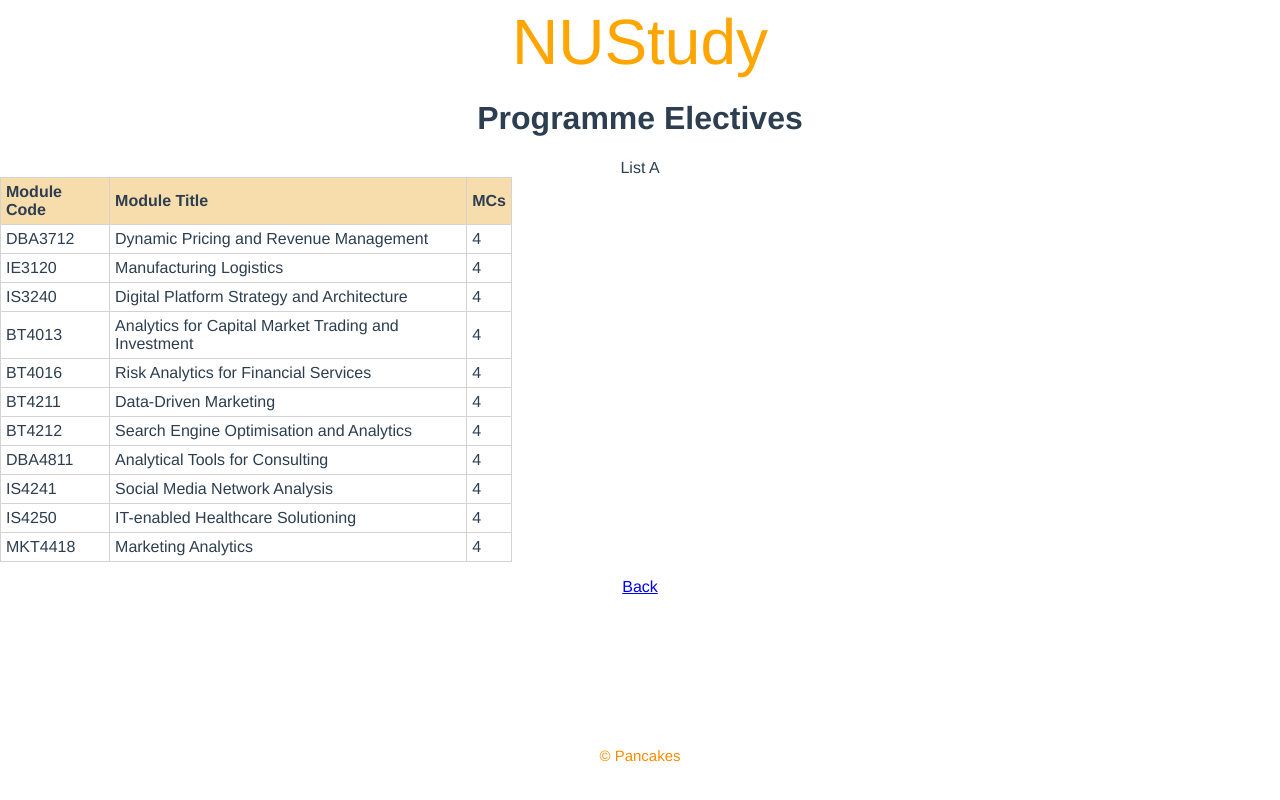
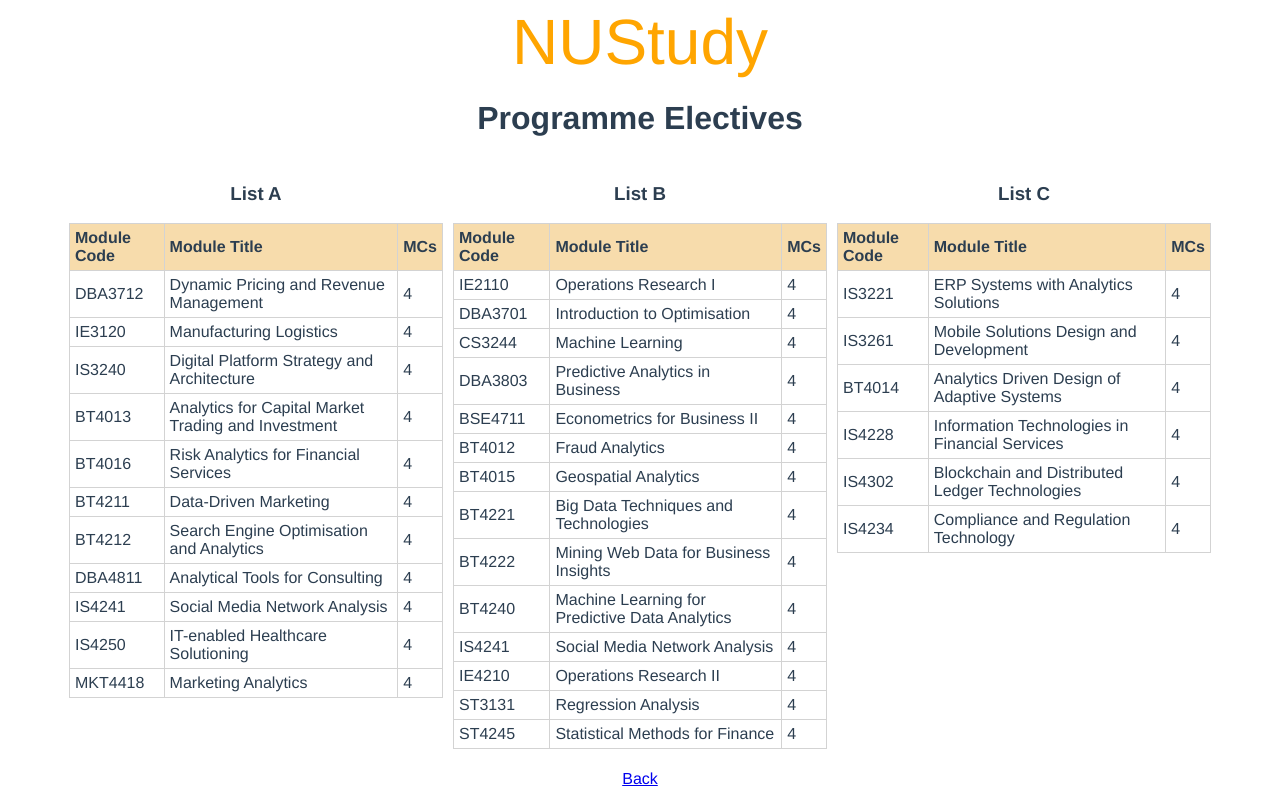
Before and after one commit to hongquan97/project_pancakes, a Vue app: page /PE in a window 1280 px wide. Shown: the top 800 px of the page. Built offline with nearby package versions, Linux system fonts and the light colour scheme.

Commit message:
External Pages

```diff
--- a/package.json
+++ b/package.json
@@ -11,7 +11,9 @@
     "core-js": "^3.6.4",
     "easy-circular-progress": "^1.0.4",
     "vue": "^2.6.11",
-    "vue-router": "^3.1.5"
+    "vue-router": "^3.1.5",
+    "vuex": "^3.1.2",
+    "vuex-persistedstate": "^2.7.1"
   },
   "devDependencies": {
     "@vue/cli-plugin-babel": "~4.2.0",
--- a/src/components/CompletedBox.vue
+++ b/src/components/CompletedBox.vue
@@ -10,7 +10,7 @@
       <CoreMods @changeC= "addLenC($event)" @removeC = "removeC($event)"
       v-bind:Module="Module" :com_c="com_c"></CoreMods>
 
-      <PE @changeP= "addLenP($event)" @removeP = "removeP($event)"
+      <PE @changeP= "addLenP($event)" @removeP = "removeP($event)"  @goToUE= "addModule"
       v-bind:Module="Module" :com_p="com_p"></PE>
 
       <UE @changeU= "addLenU($event)" @removeU = "removeU($event)"
--- a/src/components/CoreMods.vue
+++ b/src/components/CoreMods.vue
@@ -1,6 +1,7 @@
 <template>
 <div id="CM">
     <b>Core Modules</b><br>
+    {{updateModules()}}
     <div v-if="Module">{{checkModule()}}</div>
     <div v-for="(cm,index) in com_c" :cm = "cm" :key="index">
     {{cm}}   <button v-on:click="remove(cm)"> x </button></div>
@@ -20,7 +21,8 @@ export default {
         "BT4101"],
         CM: "",
         added_module: "",
-        lenC: 0
+        lenC: 0,
+        CompletedCore: this.$store.getters.getModules
     }
   },
   methods: {
@@ -42,6 +44,16 @@ export default {
       this.lenC = this.com_c.length;
       this.$emit('changeC', this.lenC);
       this.$store.dispatch("removeModule", x);
+    },
+
+    updateModules(){
+      if(this.com_c.length==0){
+        if(this.CompletedCore.length != 0){
+          this.com_c = this.CompletedCore;
+          this.lenC = this.com_c.length;
+          this.$emit('changeC', this.lenC);
+        }
+      }
     }
   }
 }
--- a/src/components/CourseSelection.vue
+++ b/src/components/CourseSelection.vue
@@ -4,13 +4,14 @@
     <select required v-model="major">
       <optgroup label="Degree Type">
         <option value="" disabled selected hidden>Please select your course of study</option>
-        <option value="Business Analytics">Business Analytics</option>
-        <option value="Business Analytics (Financial Analytics Specialisation)">
+        <option value="BA">Business Analytics</option>
+        <option value="BA-FS">
         Business Analytics (Financial Analytics Specialisation)</option>
-        <option value="Business Analytics (Marketing Analytics Specialisation)">
+        <option value="BA-MS">
         Business Analytics (Marketing Analytics Specialisation)</option>
       </optgroup>
     </select>
+    {{addSpecialisation()}}
     <br>
     <CompletedBox :Modules="Core"></CompletedBox>
   </div>
@@ -24,12 +25,14 @@ export default {
   },
   data() {
     return {
-      major: "",
-      Core: ["CS1010S", "BT1101", "IS1103", "EC1301", "MA1101R", "MA1311", "MA1521", "MA1102R", "MKT1705X", "CS2030", "CS2040",
-    "BT2101", "BT2102", "IS2101", "ST2334", "BT3103", "BT3102", "IS3103", "BT4101", "BT4103", "IS4010"],
-      PE: []
+      major: ""
     }
-  }
+  },
+  methods:{
+    addSpecialisation: function(){
+      this.$store.dispatch("addSpec", this.major);
+    }
+    }
 }
 </script>
 
--- a/src/components/ExternalWebpage_Core.vue
+++ b/src/components/ExternalWebpage_Core.vue
@@ -11,7 +11,7 @@
         </tr>
 
         <tr v-for="mod in courseList" :key="mod.modCode"
-        v-bind:style="(CompletedCore.indexOf(mod.modCode) != -1) ? 'opacity:0.5;': 'opacity:1;'">
+        v-bind:style="CompletedCore.includes(mod.modCode) ? 'opacity:0.5;': 'opacity:1;'">
           <td>{{mod.modCode}}</td>
           <td>{{mod.modTitle}}</td>
           <td>{{mod.MCs}}</td>
@@ -154,6 +154,8 @@ export default {
 table {
   border-collapse: collapse;
   width: 40%;
+  margin-left:auto;
+  margin-right:auto;
 }
 
 th {
--- a/src/components/ExternalWebpage_PE.vue
+++ b/src/components/ExternalWebpage_PE.vue
@@ -1,22 +1,51 @@
 <template>
   <div>
     <h1>Programme Electives</h1>
-
-    <div>  List A
-      <table>
+    <div>
+      <table class = "inline">
+         <h3>List A</h3>
         <tr>
           <th>Module Code</th>
           <th>Module Title</th>
           <th>MCs</th>
         </tr>
 
-        <tr v-for="mod in listA" :key="mod.modCode" v-bind:style="mod.Completed? 'opacity:0.5;': 'opacity:1;'">
+        <tr v-for="mod in listA" :key="mod.modCode"
+         v-bind:style="CompletedA.includes(mod.modCode) ? 'opacity:0.5;': 'opacity:1;'">
+          <td>{{mod.modCode}}</td>
+          <td>{{mod.modTitle}}</td>
+          <td>{{mod.MCs}}</td>
+        </tr>
+      </table><table class = "inline">
+       <h3>List B</h3>
+        <tr>
+          <th>Module Code</th>
+          <th>Module Title</th>
+          <th>MCs</th>
+        </tr>
+
+        <tr v-for="mod in listB" :key="mod.modCode"
+        v-bind:style="CompletedB.includes(mod.modCode) ? 'opacity:0.5;': 'opacity:1;'">
+          <td>{{mod.modCode}}</td>
+          <td>{{mod.modTitle}}</td>
+          <td>{{mod.MCs}}</td>
+        </tr>
+      </table><table class = "inline">
+        <h3>List C</h3>
+        <tr>
+          <th>Module Code</th>
+          <th>Module Title</th>
+          <th>MCs</th>
+        </tr>
+
+        <tr v-for="mod in listC" :key="mod.modCode"
+        v-bind:style="CompletedC.includes(mod.modCode) ? 'opacity:0.5;': 'opacity:1;'" >
           <td>{{mod.modCode}}</td>
           <td>{{mod.modTitle}}</td>
           <td>{{mod.MCs}}</td>
         </tr>
       </table>
-    </div>
+  </div>
     <p>
       <a :href="$router.resolve(to='/').href">Back</a>
     </p>
@@ -32,83 +61,74 @@ export default {
   },
   data() {
     return {
-      CompletedPe:[],
+      CompletedA: this.$store.getters.getlistA,
+      CompletedB: this.$store.getters.getlistB,
+      CompletedC: this.$store.getters.getlistC,
       listA: [
       {
         modCode: "DBA3712",
         modTitle: "Dynamic Pricing and Revenue Management",
         MCs: 4,
-        Completed: false,
         Specialisation: "None"
       },
       {
         modCode: "IE3120",
         modTitle: "Manufacturing Logistics",
         MCs: 4,
-        Completed: false,
         Specialisation: "None"
       },
       {
         modCode: "IS3240",
         modTitle: "Digital Platform Strategy and Architecture",
         MCs: 4,
-        Completed: false,
         Specialisation: "Marketing"
       },
       {
         modCode: "BT4013",
         modTitle: "Analytics for Capital Market Trading and Investment",
         MCs: 4,
-        Completed: false,
         Specialisation: "Financial"
       },
       {
         modCode: "BT4016",
         modTitle: "Risk Analytics for Financial Services",
         MCs: 4,
-        Completed: false,
         Specialisation: "Financial"
       },
       {
         modCode: "BT4211",
         modTitle: "Data-Driven Marketing",
         MCs: 4,
-        Completed: false,
         Specialisation: "Marketing"
       },
       {
         modCode: "BT4212",
         modTitle: "Search Engine Optimisation and Analytics",
         MCs: 4,
-        Completed: false,
         Specialisation: "Marketing"
       },
       {
         modCode: "DBA4811",
         modTitle: "Analytical Tools for Consulting",
         MCs: 4,
-        Completed: false,
         Specialisation: "None"
       },
       {
         modCode: "IS4241",
         modTitle: "Social Media Network Analysis",
         MCs: 4,
-        Completed: false,
         Specialisation: "Marketing"
       },
       {
         modCode: "IS4250",
         modTitle: "IT-enabled Healthcare Solutioning",
         MCs: 4,
-        Completed: false,
         Specialisation: "None"
       },
       {
         modCode: "MKT4418",
         modTitle: "Marketing Analytics",
         MCs: 4,
-        Completed: false,
         Specialisation: "None"
       }],
 
@@ -118,98 +138,84 @@ export default {
         modCode: "IE2110",
         modTitle: "Operations Research I",
         MCs: 4,
-        Completed: false,
         Specialisation: "None"
       },
       {
         modCode: "DBA3701",
         modTitle: "Introduction to Optimisation",
         MCs: 4,
-        Completed: false,
         Specialisation: "None"
       },
       {
         modCode: "CS3244",
         modTitle: "Machine Learning",
         MCs: 4,
-        Completed: false,
         Specialisation: "None"
       },
       {
         modCode: "DBA3803",
         modTitle: "Predictive Analytics in Business",
         MCs: 4,
-        Completed: false,
         Specialisation: "None"
       },
       {
         modCode: "BSE4711",
         modTitle: "Econometrics for Business II",
         MCs: 4,
-        Completed: false,
         Specialisation: "None"
       },
       {
         modCode: "BT4012",
         modTitle: "Fraud Analytics",
         MCs: 4,
-        Completed: false,
         Specialisation: "Financial"
       },
       {
         modCode: "BT4015",
         modTitle: "Geospatial Analytics",
         MCs: 4,
-        Completed: false,
         Specialisation: "Marketing"
       },
       {
         modCode: "BT4221",
         modTitle: "Big Data Techniques and Technologies",
         MCs: 4,
-        Completed: false,
         Specialisation: "Both"
       },
       {
         modCode: "BT4222",
         modTitle: "Mining Web Data for Business Insights",
         MCs: 4,
-        Completed: false,
         Specialisation: "Both"
       },
       {
         modCode: "BT4240",
         modTitle: "Machine Learning for Predictive Data Analytics",
         MCs: 4,
-        Completed: false,
         Specialisation: "None"
       },
       {
         modCode: "IS4241",
         modTitle: "Social Media Network Analysis",
         MCs: 4,
-        Completed: false,
         Specialisation: "Marketing"
       },
       {
         modCode: "IE4210",
         modTitle: "Operations Research II",
         MCs: 4,
-        Completed: false,
         Specialisation: "None"
       },
       {
         modCode: "ST3131",
         modTitle: "Regression Analysis",
         MCs: 4,
-        Completed: false,
         Specialisation: "None"
       },
       {
         modCode: "ST4245",
         modTitle: "Statistical Methods for Finance",
         MCs: 4,
-        Completed: false,
         Specialisation: "None"
       }],
 
@@ -219,69 +225,54 @@ export default {
         modCode: "IS3221",
         modTitle: "ERP Systems with Analytics Solutions",
         MCs: 4,
-        Completed: false,
         Specialisation: "None"
       },
       {
         modCode: "IS3261",
         modTitle: "Mobile Solutions Design and Development",
         MCs: 4,
-        Completed: false,
         Specialisation: "None"
       },
       {
         modCode: "BT4014",
         modTitle: "Analytics Driven Design of Adaptive Systems",
         MCs: 4,
-        Completed: false,
         Specialisation: "Marketing"
       },
       {
         modCode: "IS4228",
         modTitle: "Information Technologies in Financial Services",
         MCs: 4,
-        Completed: false,
         Specialisation: "Financial"
       },
       {
         modCode: "IS4302",
         modTitle: "Blockchain and Distributed Ledger Technologies",
         MCs: 4,
-        Completed: false,
         Specialisation: "Financial"
       },
       { // IS4234 is not in any list on NUS website
         modCode: "IS4234",
         modTitle: "Compliance and Regulation Technology",
         MCs: 4,
-        Completed: false,
         Specialisation: "Financial"
       }]
-    }
-  },
-
-  watch: {
-    PeM: function() {
-      if (this.CompletedPe.indexOf(this.PeM) == -1) {
-        this.CompletedPe.push(this.PeM);
-        var list = this.listA;
-        for (let i = 0; i < list.length; i++) {
-          if (list[i].modCode == this.PeM) {
-            list[i].Completed = true;
-            break;
-          }
-        }
-      }
     }
   }
 }
 </script>
 
 <style scoped>
+.inline {
+  display: inline-block;
+  padding: 5px;
+}
+
 table {
   border-collapse: collapse;
-  width: 40%;
-}
+  width: 30%
+
+  }
 
 th {
   background: #F7DCAC;
@@ -292,8 +283,4 @@ th, td {
   text-align: left;
   padding: 5px;
 }
-
-tr:hover {
-  background-color: #dddddd;
-}
 </style>
--- a/src/components/PE.vue
+++ b/src/components/PE.vue
@@ -1,48 +1,78 @@
 <template>
       <div id="PE">
+        {{updateModules()}}
 
         <b>Programme Electives</b>
         <div v-if="Module">{{checkModule()}}</div>
       <div v-for="(pe,index) in com_p" :pe = "pe" :key="index">
     {{pe}} <button @click="remove(pe)">x</button></div>
-    <!-- <External1 :PeM = "PeM"/>-->
+
       </div>
 
 </template>
 
 <script>
-//import External from './ExternalWebpage_PE.vue'
-
 export default {
   props: {
     Module: String,
     com_p: Array
   },
-  components:{
-    //External1
-  },
   data() {
     return {
-        PE : ["BT4013", "BT4016", "IS4228", "BT4012", "BT4221", "BT4222", "IS4234", "IS4302"],
+        Financial : ["BT4013", "BT4016", "IS4228", "BT4012", "BT4221", "BT4222", "IS4234", "IS4302"],
+        Marketing: ["BT4211", "BT4212", "BT4222", "BT4014", "BT4015", "BT4221", "IS3240", "IS4241"],
+        A: ["DBA3712", "IE3120", "IS3240", "BT4013", "BT4016", "BT4221", "BT4212", "DBA4811", "IS4241", "IS4250", "MKT4418"],
+        B: ["IE2110", "DBA3701", "CS3244", "DBA3803", "BSE4711", "BT4012", "BT4015", "BT4221", "BT4222",
+        "BT4240", "IS4241", "IE4210", "ST3131", "ST4245"],
+        C: ["IS3221", "I3261", "BT4014", "IS4228", "IS4302"],
+        PE:["DBA3712", "IE3120", "IS3240", "BT4013", "BT4016", "BT4221", "BT4212", "DBA4811", "IS4241", "IS4250", "MKT4418",
+        "IE2110", "DBA3701", "CS3244", "DBA3803", "BSE4711", "BT4012", "BT4015", "BT4221", "BT4222",
+        "BT4240", "IS4241", "IE4210", "ST3131", "ST4245", "IS3221", "I3261", "BT4014", "IS4228", "IS4302"],
         PeM: "",
         lenP: 0,
+        CompletedPE: this.$store.getters.getPE
     }
   },
   methods: {
     checkModule() {
+
       if(!this.com_p.includes(this.Module)) {
+        if(this.com_p.length==6){
+         this.$emit("goToUE", this.Module);
+          return;
+      }
         if (this.PE.includes(this.Module)) {
         this.com_p.push(this.Module);
         this.PeM = this.Module;
         }
         this.lenP = this.com_p.length;
         this.$emit('changeP', this.lenP);
+          if(this.A.includes(this.Module)){
+            this.$store.dispatch("addA", this.Module)
+          }
+          if(this.B.includes(this.Module)){
+            this.$store.dispatch("addB", this.Module)
+          }
+          if(this.C.includes(this.Module)){
+            this.$store.dispatch("addC", this.Module)
+          }
       }
     },
     remove(x) {
       this.$emit('removeP', x);
       this.lenP = this.com_p.length;
       this.$emit('changeP', this.lenP);
+      this.$store.dispatch("removePE", x);
+    },
+
+    updateModules(){
+      if(this.com_p.length==0){
+        if(this.CompletedPE.length != 0){
+          this.com_p = this.CompletedPE;
+          this.lenP = this.com_p.length;
+          this.$emit('changeP', this.lenP);
+        }
+      }
     }
   }
 }
--- a/src/store.js
+++ b/src/store.js
@@ -10,24 +10,84 @@ export default new Vuex.Store({
   })],
 
 	state: {
-		CoreModules: []
+		CoreModules: [],
+		listA: [],
+		listB: [],
+		listC: [],
+		PE: [],
+		specialisation: ""
 	},
 
 	mutations: {
 		add(state, n) {
-			state.CoreModules.splice(-1, 0, n);
+			if(!state.CoreModules.includes(n))
+				state.CoreModules.push(n);
 		},
 		remove(state, n) {
 			const index = state.CoreModules.indexOf(n);
 			if (index > -1) {
 				state.CoreModules.splice(index, 1);
 			}
+		},
+		addSpecial(state,n){
+			state.specialisation=n;
+		},
+		addtoA(state,n){
+			if(!state.listA.includes(n))
+				state.listA.push(n);
+				state.PE.push(n);
+		},
+		addtoB(state,n){
+			if(!state.listB.includes(n))
+				state.listB.push(n);
+				state.PE.push(n);
+		},
+		addtoC(state,n){
+			if(!state.listC.includes(n))
+				state.listC.push(n);
+				state.PE.push(n);
+		},
+		removepe(state, n) {
+			const index = state.PE.indexOf(n);
+			if (index > -1) {
+				state.PE.splice(index, 1);
+			}
+
+			if(state.listA.includes(n)){
+				var i = state.listA.indexOf(n);
+				state.listA.splice(i, 1);
+			}
+			if(state.listB.includes(n)){
+
+				var i = state.listB.indexOf(n);
+				state.listB.splice(i, 1);
+			}
+			if(state.listC.includes(n)){
+				var i = state.listC.indexOf(n);
+				state.listC.splice(i, 1);
+			}
 		}
 	},
+
 
 	getters: {
 		getModules(state) {
 			return state.CoreModules;
+		},
+		getSpec(state){
+			return state.specialisation;
+		},
+		getlistA(state){
+			return state.listA;
+		},
+		getlistB(state){
+			return state.listB;
+		},
+		getlistC(state){
+			return state.listC;
+		},
+		getPE(state){
+			return state.PE;
 		}
 	},
 
@@ -37,6 +97,21 @@ export default new Vuex.Store({
 		},
 		removeModule({commit}, n) {
 			commit("remove", n);
-		}
+		},
+		addSpec({commit}, n) {
+			commit("addSpecial", n);
+		},
+		addA({commit}, n) {
+			commit("addtoA", n);
+		},
+		addB({commit}, n) {
+			commit("addtoB", n);
+		},
+		addC({commit}, n) {
+			commit("addtoC", n);
+		},
+		removePE({commit}, n) {
+			commit("removepe", n);
+		},
 	}
 });
```
Also changed, not shown: 1 other file (tests, documents, lock files or other folders).
